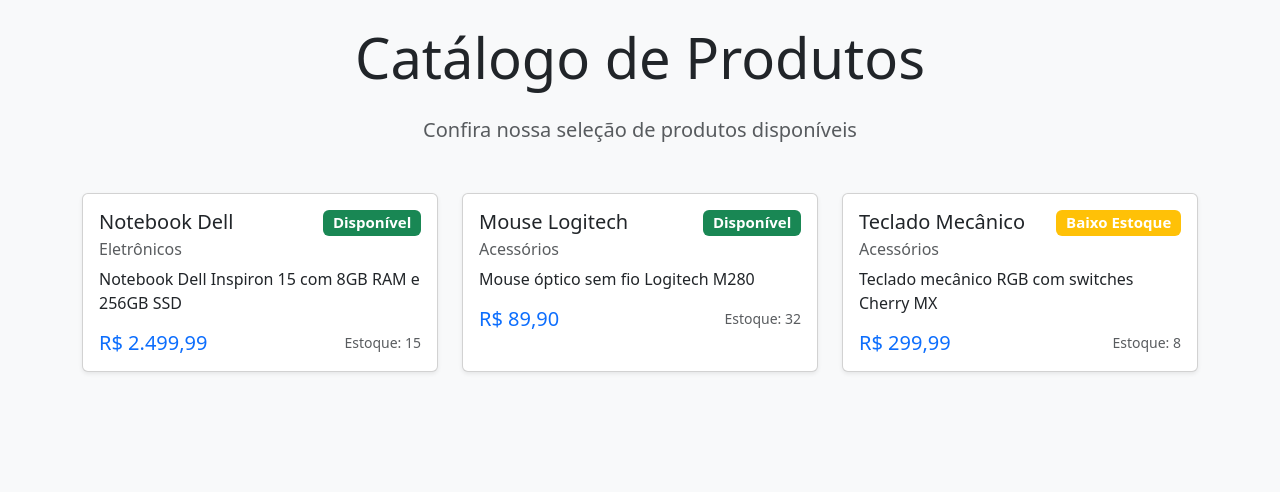
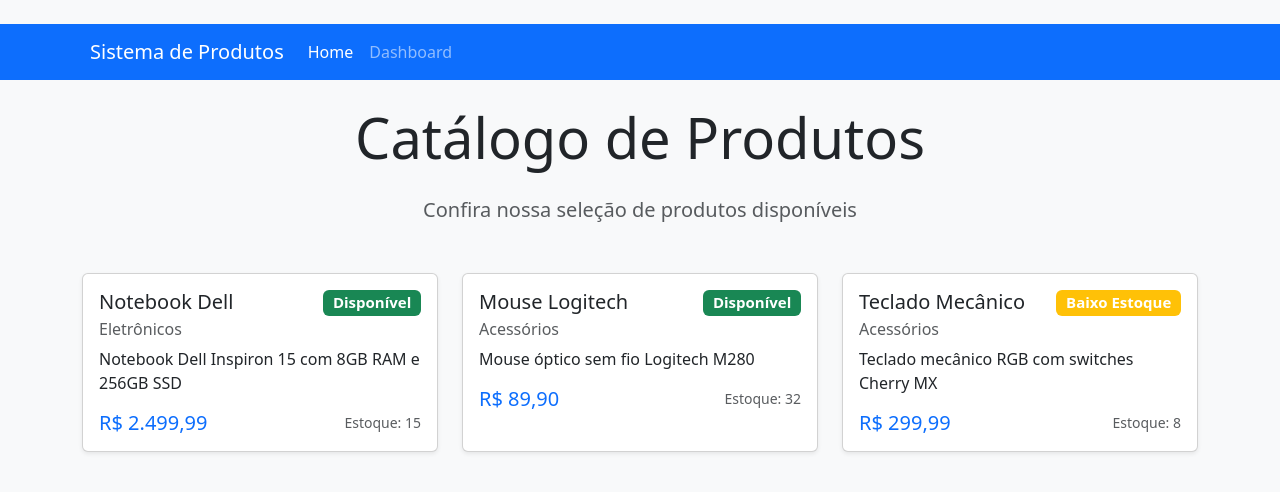
Before and after one commit to pedrocarvalho3/pratice-frontend-test, a React (Vite) app: page / in a window 1280 px wide. Shown: the top 492 px of the page. Built offline with nearby package versions, Linux system fonts and the light colour scheme.

Commit message:
feat: :sparkles: implementing navbar component

```diff
--- a/src/App.tsx
+++ b/src/App.tsx
@@ -1,8 +1,13 @@
+import { useState } from "react";
+import AppNavbar from "./components/AppNavBar";
 import HomePage from "./pages/HomePage";
 
 const App: React.FC = () => {
+  const [currentPage, setCurrentPage] = useState("home");
+
   return (
     <div className="min-vh-100 bg-light pt-4">
+      <AppNavbar currentPage={currentPage} onPageChange={setCurrentPage} />
       <HomePage />
     </div>
   );
--- /dev/null
+++ b/src/components/AppNavBar.tsx
@@ -0,0 +1,36 @@
+import { Navbar, Container, Nav } from "react-bootstrap";
+
+const AppNavbar: React.FC<{
+  currentPage: string;
+  onPageChange: (page: string) => void;
+}> = ({ currentPage, onPageChange }) => {
+  return (
+    <Navbar bg="primary" variant="dark" expand="lg" className="mb-4">
+      <Container>
+        <Navbar.Brand href="#home">
+          <i className="bi bi-box-seam me-2"></i>
+          Sistema de Produtos
+        </Navbar.Brand>
+        <Navbar.Toggle aria-controls="basic-navbar-nav" />
+        <Navbar.Collapse id="basic-navbar-nav">
+          <Nav className="me-auto">
+            <Nav.Link
+              onClick={() => onPageChange("home")}
+              className={currentPage === "home" ? "active" : ""}
+            >
+              Home
+            </Nav.Link>
+            <Nav.Link
+              onClick={() => onPageChange("dashboard")}
+              className={currentPage === "dashboard" ? "active" : ""}
+            >
+              Dashboard
+            </Nav.Link>
+          </Nav>
+        </Navbar.Collapse>
+      </Container>
+    </Navbar>
+  );
+};
+
+export default AppNavbar;
```
